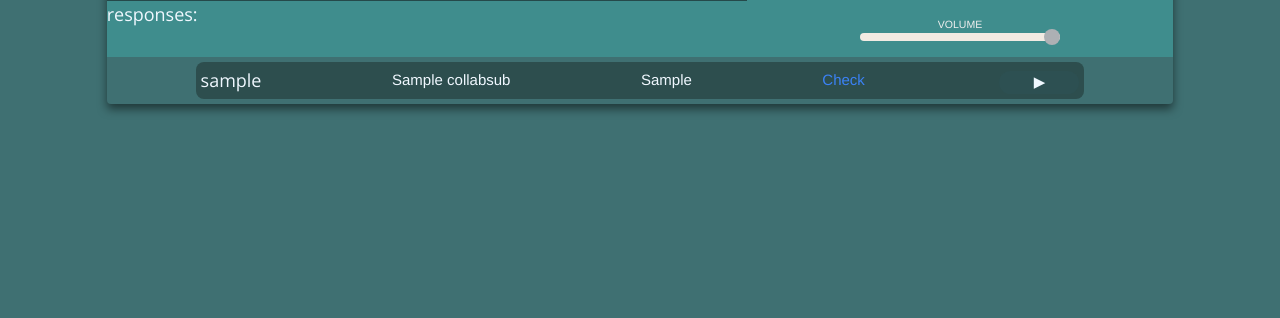
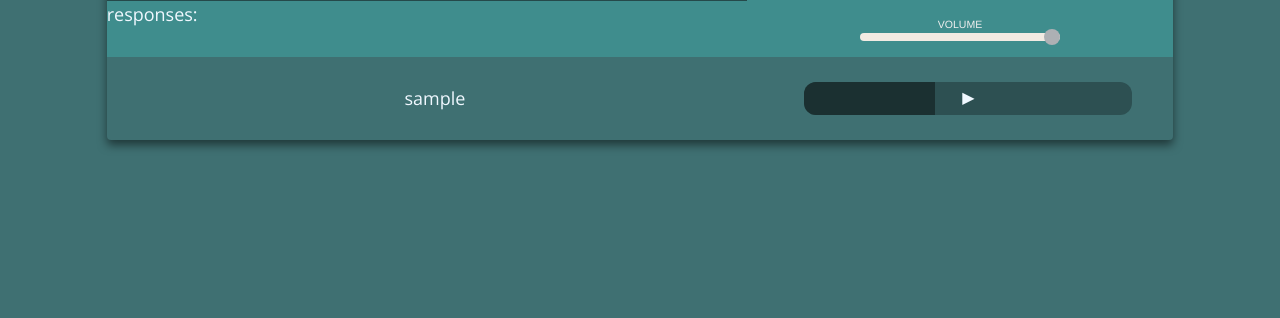
Before and after one commit to wujekd/rob-muze, a Django app: page /collabs/glosowanie/1 in a window 1280 px wide. Shown: the part 482-800 px from the top of the page. Run offline with Django 4.2, Linux system fonts and the light colour scheme; tables that the repository leaves empty hold one stand-in row (values such as "Sample post").

Commit message:
collab view

```diff
--- a/collabs/templates/collabs/voting.html
+++ b/collabs/templates/collabs/voting.html
@@ -11,7 +11,7 @@
 
 
 <div class="wrapper w-5/6 flex items-center flex-col mt-8 rounded" style="box-shadow: 0 5px 10px rgba(0, 0, 0, 0.5);">
-    <div class="flex w-full p-6 gap-8 mx-5 border-2 border-primary1-400 rounded-t-xl bg-primary1-700 items-center">
+    <div class="flex w-full p-6 gap-8 mx-5 border-2 border-primary1-700 rounded-t-xl bg-primary1-700 items-center rounded">
         <div class="w-2/3 flex flex-col gap-6">
             <h3>{{ collab.title }}</h3>
             <p>Ilosc glosow {{ vote_count }}</p>
@@ -137,29 +137,28 @@
 
 </section>
 <section class="w-full flex flex-col">
-    <div class="w-full flex flex-col items-center">
         {% for sub in subs %}
-        <div class="item flex flex-wrap w-5/6 bg-gray-100 p-5 m-5 rounded-lg my-2 justify-center items-center">
+        <div class="flex">
+
+        <div class="flex w-3/5 p-5 m-5 rounded-lg my-2 justify-center items-center">
             <h3>{{ sub.user.username }}</h3>
-            <p>{{ sub.title }}</p>
-            <p>{{ sub.msg }}</p>
+        </div>
 
-            <a href="{% url 'collabs:vote' sub.id %}" class="text-blue-500">Check</a>
-
+<div class="w-2/5 flex justify-center items-center">
             <button data-audio-url="{{ sub.demo_file_url }}"
                 audio-name="{{ sub.title }}" author="{{ sub.user }}" data-vol-offset="1"
-                class="pick-btn rounded-xl relative bg-secondary w-20 overflow-hidden border-1 border-white">
-                    <div style="width: 0%" class="absolute h-full bg-primary py-2"></div>
-                    <span class="btn-txt pt-1 relative">▶</span>
+                class="pick-btn rounded-xl relative bg-secondary w-4/5 h-2/5 overflow-hidden border-1 border-white">
+                    <div style="width: 40%; height: 60px; margin-top: -5px" class="absolute h-full bg-primary"></div>
+                    <span class="btn-txt h-full relative">▶</span>
                 </button>
+            </div>
 
         </div>
         {% endfor %}
-    </div>
 </section>
 </div>
 
-
+{% comment %} <a href="{% url 'collabs:vote' sub.id %}" class="text-blue-500">Check</a> {% endcomment %}
 
 <script>
     var timeRemaining = {{ time }};
--- a/static/css/tw-output.css
+++ b/static/css/tw-output.css
@@ -993,6 +993,18 @@ h1,h2,h3,h4,h5,h6 {
   height: 3rem;
 }
 
+.h-3\/4{
+  height: 75%;
+}
+
+.h-2\/5{
+  height: 40%;
+}
+
+.h-3\/5{
+  height: 60%;
+}
+
 .w-1\/2{
   width: 50%;
 }
@@ -1063,6 +1075,14 @@ h1,h2,h3,h4,h5,h6 {
 
 .w-2\/5{
   width: 40%;
+}
+
+.w-5{
+  width: 1.25rem;
+}
+
+.w-2{
+  width: 0.5rem;
 }
 
 .max-w-4xl{
@@ -1379,6 +1399,21 @@ h1,h2,h3,h4,h5,h6 {
 .border-primary1-400{
   --tw-border-opacity: 1;
   border-color: rgb(89 168 167 / var(--tw-border-opacity));
+}
+
+.border-primary1-500{
+  --tw-border-opacity: 1;
+  border-color: rgb(63 141 141 / var(--tw-border-opacity));
+}
+
+.border-primary1-600{
+  --tw-border-opacity: 1;
+  border-color: rgb(48 112 113 / var(--tw-border-opacity));
+}
+
+.border-primary1-700{
+  --tw-border-opacity: 1;
+  border-color: rgb(42 89 91 / var(--tw-border-opacity));
 }
 
 .bg-accent{
```
